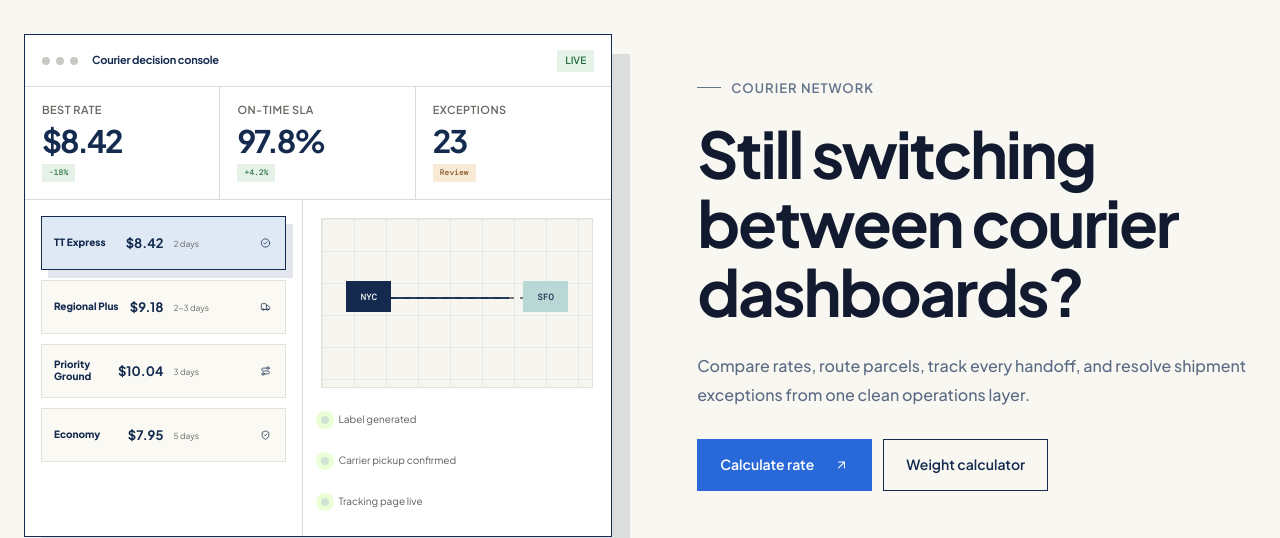
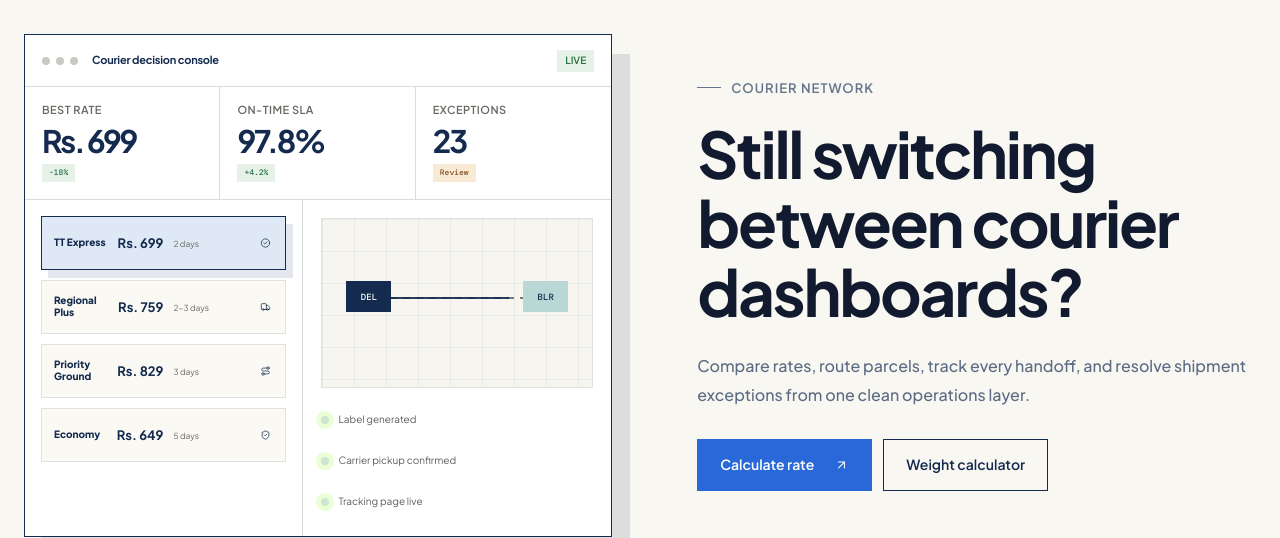
Before and after one commit to Sahil17102/truetransit, a React (Vite) app: page / in a window 1280 px wide. Shown: the part 1060-1598 px from the top of the page. Built offline with nearby package versions, Linux system fonts and the light colour scheme.

Commit message:
Use Indian currency in dashboard previews

```diff
--- a/src/App.jsx
+++ b/src/App.jsx
@@ -193,10 +193,10 @@ function HeroVisual() {
 
 function CourierConsole() {
   const carriers = [
-    ['TT Express', '$8.42', '2 days', CircleCheck, true],
-    ['Regional Plus', '$9.18', '2-3 days', Truck, false],
-    ['Priority Ground', '$10.04', '3 days', Route, false],
-    ['Economy', '$7.95', '5 days', ShieldCheck, false],
+    ['TT Express', 'Rs. 699', '2 days', CircleCheck, true],
+    ['Regional Plus', 'Rs. 759', '2-3 days', Truck, false],
+    ['Priority Ground', 'Rs. 829', '3 days', Route, false],
+    ['Economy', 'Rs. 649', '5 days', ShieldCheck, false],
   ];
 
   return (
@@ -207,7 +207,7 @@ function CourierConsole() {
         <small>Live</small>
       </div>
       <div className="console-metrics">
-        <article><small>Best rate</small><strong>$8.42</strong><span className="positive">-18%</span></article>
+        <article><small>Best rate</small><strong>Rs. 699</strong><span className="positive">-18%</span></article>
         <article><small>On-time SLA</small><strong>97.8%</strong><span className="positive">+4.2%</span></article>
         <article><small>Exceptions</small><strong>23</strong><span className="warning">Review</span></article>
       </div>
@@ -221,8 +221,8 @@ function CourierConsole() {
         </div>
         <div className="shipment-timeline">
           <div className="timeline-map">
-            <span className="hub hub-a">NYC</span>
-            <span className="hub hub-b">SFO</span>
+            <span className="hub hub-a">DEL</span>
+            <span className="hub hub-b">BLR</span>
             <div className="route-line" />
             <div className="route-progress" />
           </div>
@@ -324,7 +324,7 @@ function AiSection({ showToast }) {
           <div className="ai-workspace">
             <div className="ai-topbar"><span>Network overview</span><div><Bell /><span className="live-pill">Live</span></div></div>
             <div className="metric-grid">
-              <article><small>Shipping spend</small><strong>$248.4K</strong><span className="down"><ArrowDown /> 12.4%</span><div className="sparkline line-one" /></article>
+              <article><small>Shipping spend</small><strong>Rs. 2.48L</strong><span className="down"><ArrowDown /> 12.4%</span><div className="sparkline line-one" /></article>
               <article><small>On-time delivery</small><strong>96.8%</strong><span className="up"><ArrowUp /> 4.1%</span><div className="sparkline line-two" /></article>
               <article><small>Avg. transit time</small><strong>2.4 days</strong><span className="down"><ArrowDown /> 0.3d</span><div className="sparkline line-three" /></article>
             </div>
@@ -333,13 +333,13 @@ function AiSection({ showToast }) {
                 <div className="card-title"><span>Cost by carrier</span><small>Last 30 days <ChevronDown /></small></div>
                 <div className="bars" aria-label="Carrier cost chart">
                   {['52%', '78%', '43%', '92%', '61%', '35%'].map((height, index) => (
-                    <div style={{ '--height': height }} key={height}><span>{['$42k', '$68k', '$35k', '$82k', '$49k', '$26k'][index]}</span><b>{String.fromCharCode(65 + index)}</b></div>
+                    <div style={{ '--height': height }} key={height}><span>{['Rs. 42k', 'Rs. 68k', 'Rs. 35k', 'Rs. 82k', 'Rs. 49k', 'Rs. 26k'][index]}</span><b>{String.fromCharCode(65 + index)}</b></div>
                   ))}
                 </div>
               </div>
               <div className="recommend-card">
                 <div className="ai-badge"><Sparkles /> AI recommendation</div>
-                <h3>You can save an estimated <em>$18,420</em> this quarter.</h3>
+                <h3>You can save an estimated <em>Rs. 18,420</em> this quarter.</h3>
                 <p>Move 22% of Zone 5 shipments to regional carriers while keeping your current delivery promise.</p>
                 <button
                   type="button"
@@ -351,7 +351,7 @@ function AiSection({ showToast }) {
                 >
                   Simulate change <ArrowRight />
                 </button>
-                <div className={`simulation${simulated ? ' show' : ''}`}><span>Estimated savings</span><strong>$18,420</strong><small>+ 1.2% on-time delivery</small></div>
+                <div className={`simulation${simulated ? ' show' : ''}`}><span>Estimated savings</span><strong>Rs. 18,420</strong><small>+ 1.2% on-time delivery</small></div>
               </div>
             </div>
             <div className="ask-bar"><Sparkles /><span>Ask: "Where did we overspend last week?"</span><button type="button" aria-label="Submit question"><ArrowUp /></button></div>
@@ -1293,7 +1293,7 @@ function CustomersPage({ onNavigate }) {
 
 function PricingPage({ onNavigate, showToast }) {
   const plans = [
-    ['Launch', '$0', '10,000 free labels, tracking webhooks, and sandbox access.', '/developers', 'Build now'],
+    ['Launch', 'Rs. 0', '10,000 free labels, tracking webhooks, and sandbox access.', '/developers', 'Build now'],
     ['Growth', 'Custom', 'Discounted rates, AI recommendations, branded tracking, and shared support.', '/solutions', 'Talk to sales', true],
     ['Enterprise', 'Scale', 'Dedicated limits, security reviews, network planning, and premium support.', '/customers', 'See results'],
   ];
```
